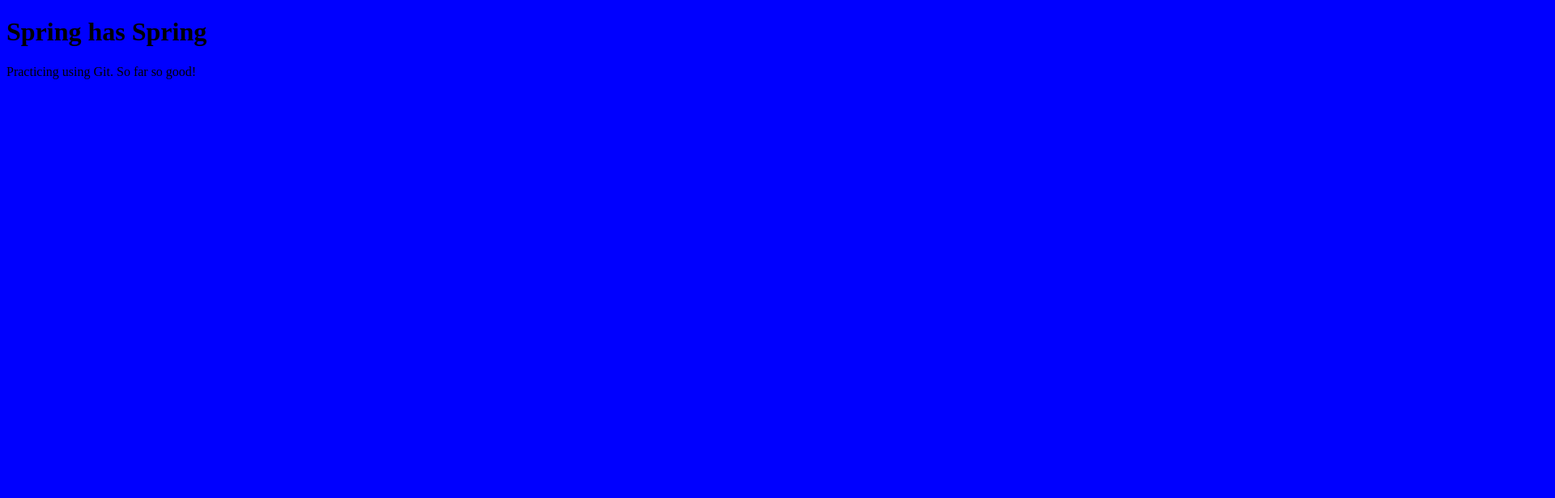
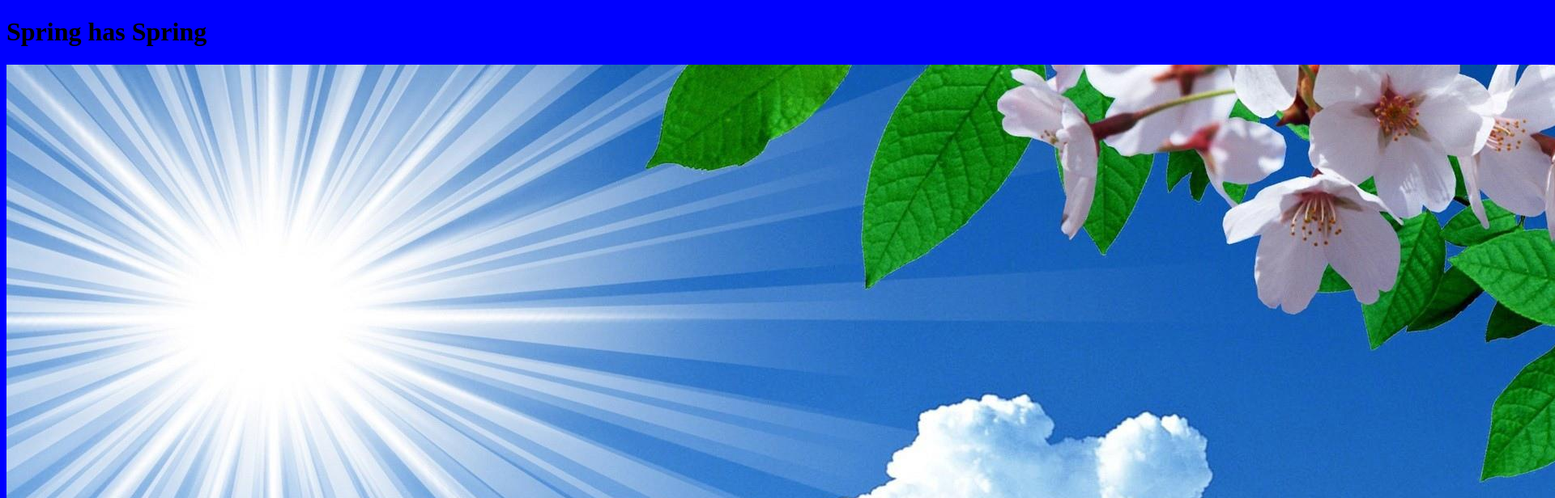
Before and after one commit to KillaGorillaFb/Spring, a plain HTML site: page index.html in a window 1280 px wide. Shown: the top 616 px of the page at 81% size, 1920 px wide, since content can reach past the window. Drawn offline with Linux system fonts and the light colour scheme.

Commit message:
Added Spring Photo

```diff
--- a/index.html
+++ b/index.html
@@ -7,6 +7,6 @@
   </head>
   <body>
     <h1>Spring has Spring</h1>
-    <p>Practicing using Git. So far so good!</p>
+    <img src="spring.jpg" alt="Springy Photo">
   </body>
 </html>
```
Also changed, not shown: spring.jpg (added).
